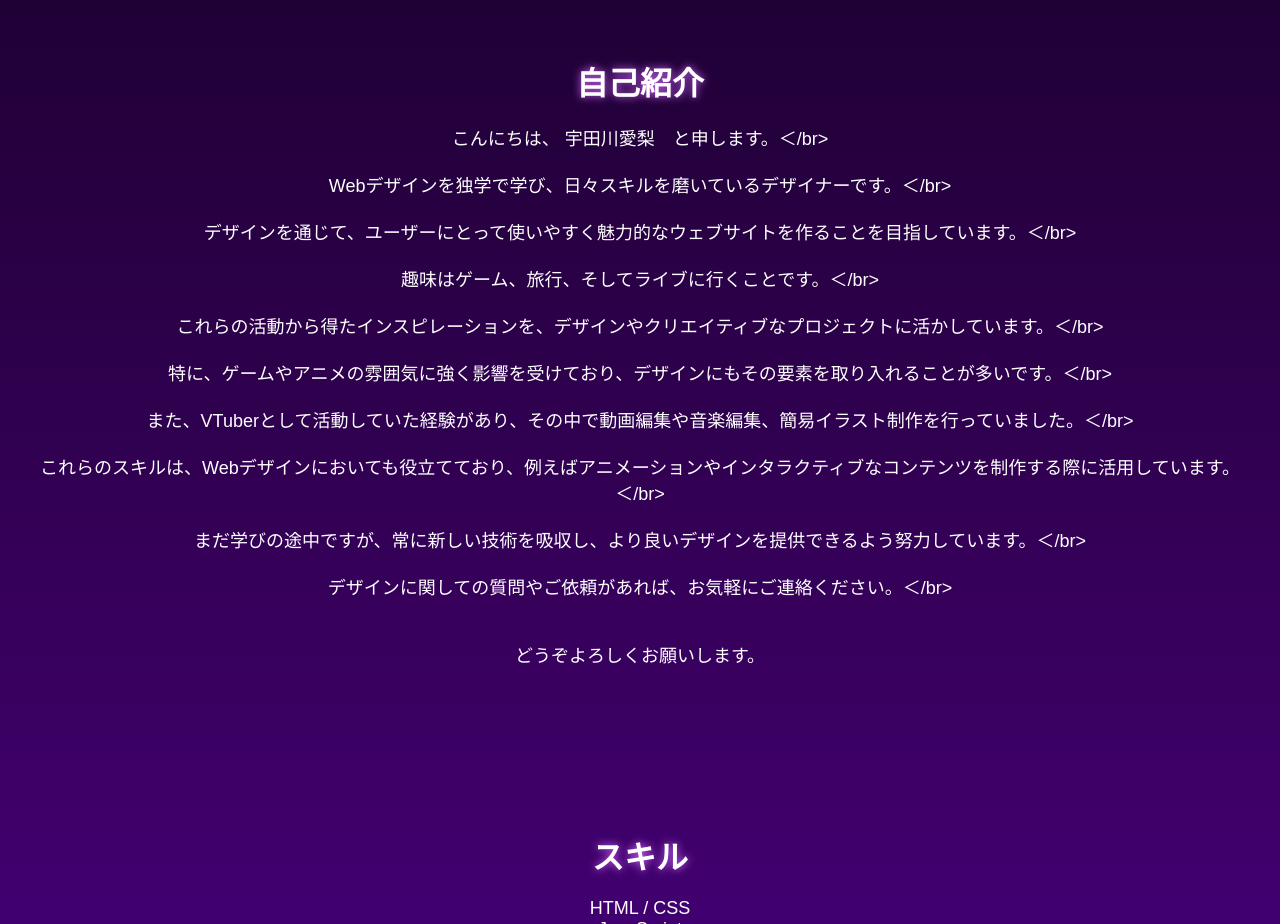
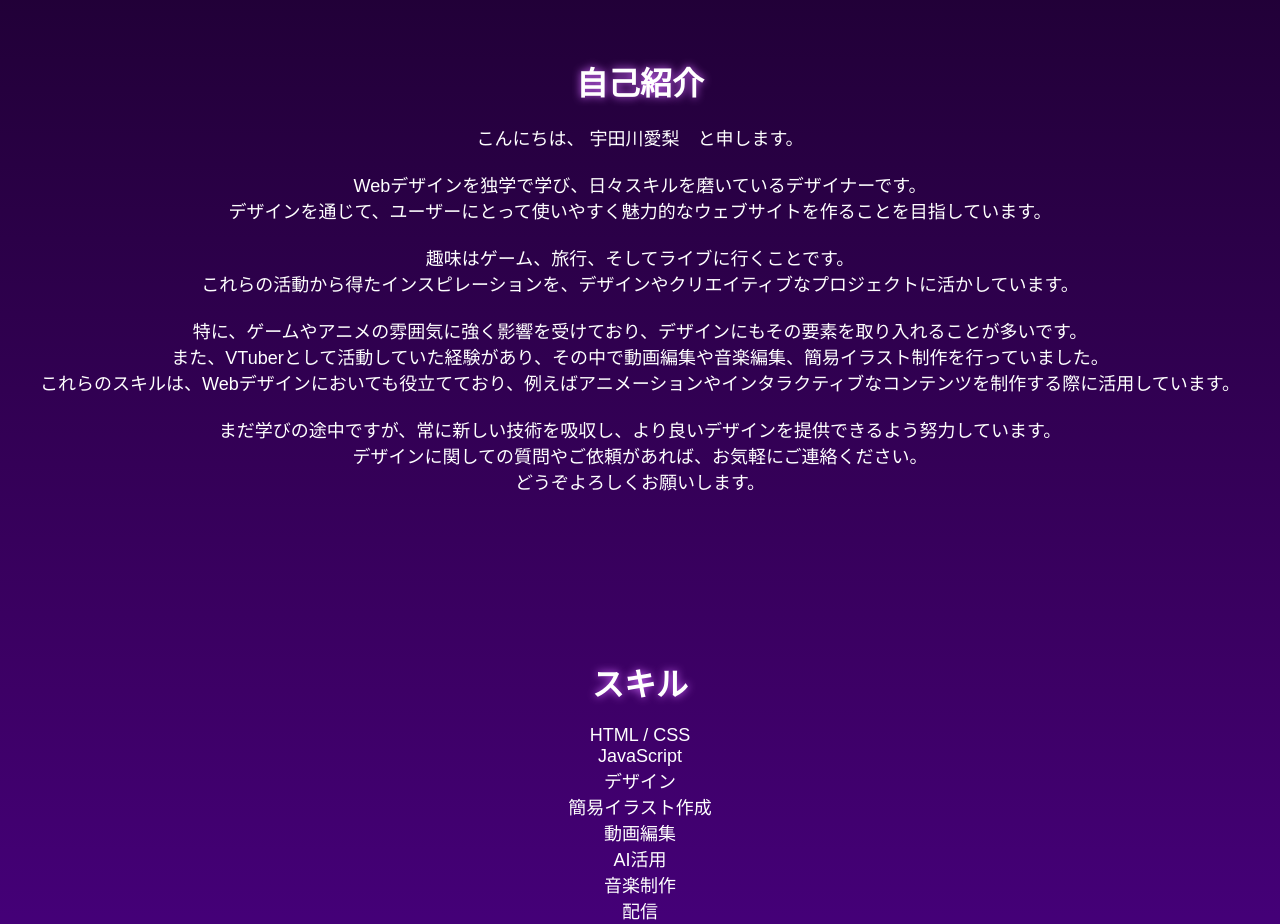
Before and after one commit to ai4027/portfolio, a plain HTML site: page index.html in a window 1280 px wide. Shown: the part 840-1764 px from the top of the page. Drawn offline with Linux system fonts and the light colour scheme.

Commit message:
Add files via upload

```diff
--- a/index.html
+++ b/index.html
@@ -57,28 +57,35 @@
 
     <!-- About -->
     <section id="about" class="about">
-        <h2 data-ja="自己紹介" data-en="About Me">自己紹介</h2>
-        <p data-ja="こんにちは、 宇田川愛梨　と申します。＜/br>
+        <h2 data-ja="自己紹介" data-en="About Me">こんにちは、 宇田川愛梨　と申します。
 
-         Webデザインを独学で学び、日々スキルを磨いているデザイナーです。＜/br>
+         Webデザインを独学で学び、日々スキルを磨いているデザイナーです。
+         デザインを通じて、ユーザーにとって使いやすく魅力的なウェブサイトを作ることを目指しています。
 
-         デザインを通じて、ユーザーにとって使いやすく魅力的なウェブサイトを作ることを目指しています。＜/br>
+趣味はゲーム、旅行、そしてライブに行くことです。
+これらの活動から得たインスピレーションを、デザインやクリエイティブなプロジェクトに活かしています。
 
-趣味はゲーム、旅行、そしてライブに行くことです。＜/br>
+特に、ゲームやアニメの雰囲気に強く影響を受けており、デザインにもその要素を取り入れることが多いです。
+また、VTuberとして活動していた経験があり、その中で動画編集や音楽編集、簡易イラスト制作を行っていました。
+これらのスキルは、Webデザインにおいても役立てており、例えばアニメーションやインタラクティブなコンテンツを制作する際に活用しています。
 
-これらの活動から得たインスピレーションを、デザインやクリエイティブなプロジェクトに活かしています。＜/br>
+まだ学びの途中ですが、常に新しい技術を吸収し、より良いデザインを提供できるよう努力しています。
+デザインに関しての質問やご依頼があれば、お気軽にご連絡ください。
+どうぞよろしくお願いします。</h2>
+        <p data-ja="こんにちは、 宇田川愛梨　と申します。
 
-特に、ゲームやアニメの雰囲気に強く影響を受けており、デザインにもその要素を取り入れることが多いです。＜/br>
+         Webデザインを独学で学び、日々スキルを磨いているデザイナーです。
+         デザインを通じて、ユーザーにとって使いやすく魅力的なウェブサイトを作ることを目指しています。
 
-また、VTuberとして活動していた経験があり、その中で動画編集や音楽編集、簡易イラスト制作を行っていました。＜/br>
+趣味はゲーム、旅行、そしてライブに行くことです。
+これらの活動から得たインスピレーションを、デザインやクリエイティブなプロジェクトに活かしています。
 
-これらのスキルは、Webデザインにおいても役立てており、例えばアニメーションやインタラクティブなコンテンツを制作する際に活用しています。＜/br>
+特に、ゲームやアニメの雰囲気に強く影響を受けており、デザインにもその要素を取り入れることが多いです。
+また、VTuberとして活動していた経験があり、その中で動画編集や音楽編集、簡易イラスト制作を行っていました。
+これらのスキルは、Webデザインにおいても役立てており、例えばアニメーションやインタラクティブなコンテンツを制作する際に活用しています。
 
-まだ学びの途中ですが、常に新しい技術を吸収し、より良いデザインを提供できるよう努力しています。＜/br>
-
-デザインに関しての質問やご依頼があれば、お気軽にご連絡ください。＜/br>
-
-
+まだ学びの途中ですが、常に新しい技術を吸収し、より良いデザインを提供できるよう努力しています。
+デザインに関しての質問やご依頼があれば、お気軽にご連絡ください。
 どうぞよろしくお願いします。"
 
            data-en="Hello, my name is Airi Udagawa.
```
